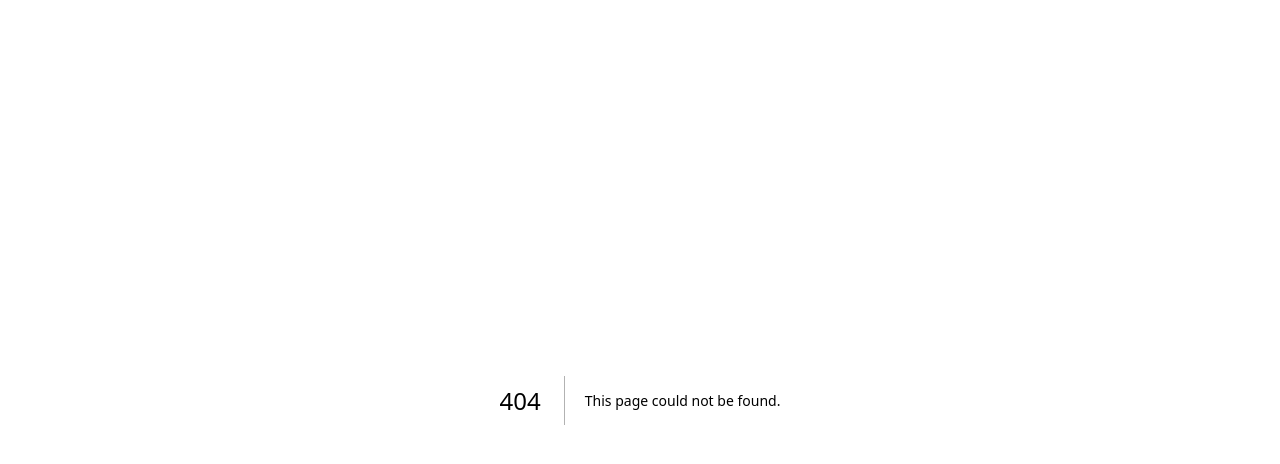
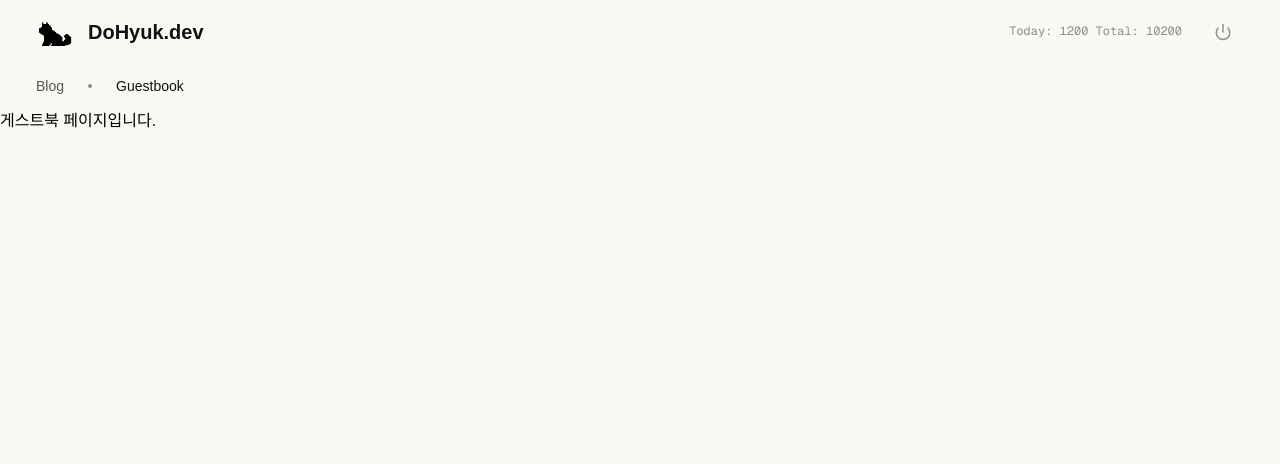
Before and after one commit to DoHyuk-Centric/DoHyuk.dev, a Next.js app: page /guestbook in a window 1280 px wide. Before the commit this address had no page. Shown: the top 464 px of the page. Built offline with nearby package versions, Linux system fonts and the light colour scheme; a web font is replaced by a local one.

Commit message:
feat: Navigation 컴포넌트 구현

```diff
--- /dev/null
+++ b/src/app/(public)/_components/navigation/Navigation.module.css
@@ -0,0 +1,25 @@
+.navigation {
+  padding-inline: 36px;
+  display: flex;
+  align-items: center;
+  gap: 24px;
+  font-size: 14px;
+  height: 44px;
+}
+
+.navigation a {
+  color: var(--text-darkgray);
+  transition: color 0.5s ease;
+}
+
+.navigation a.active {
+  color: var(--text-black);
+}
+
+.distinction {
+  width: 4px;
+  height: 4px;
+  flex-shrink: 0;
+  border-radius: 50%;
+  background-color: var(--text-whitegray);
+}
--- /dev/null
+++ b/src/app/(public)/_components/navigation/Navigation.tsx
@@ -0,0 +1,24 @@
+"use client";
+
+import Link from "next/link";
+import styles from "./Navigation.module.css";
+import { usePathname } from "next/navigation";
+
+export default function Navigation() {
+  const pathname = usePathname();
+
+  return (
+    <nav className={styles.navigation}>
+      <Link href="/" className={pathname === "/blog" ? styles.active : " "}>
+        Blog
+      </Link>
+      <span className={styles.distinction}></span>
+      <Link
+        href="/guestbook"
+        className={pathname === "/guestbook" ? styles.active : " "}
+      >
+        Guestbook
+      </Link>
+    </nav>
+  );
+}
--- /dev/null
+++ b/src/app/(public)/guestbook/page.tsx
@@ -0,0 +1,7 @@
+export default function Guestbook(){
+    return(
+        <>
+         게스트북 페이지입니다.
+        </>
+    )
+}
```
